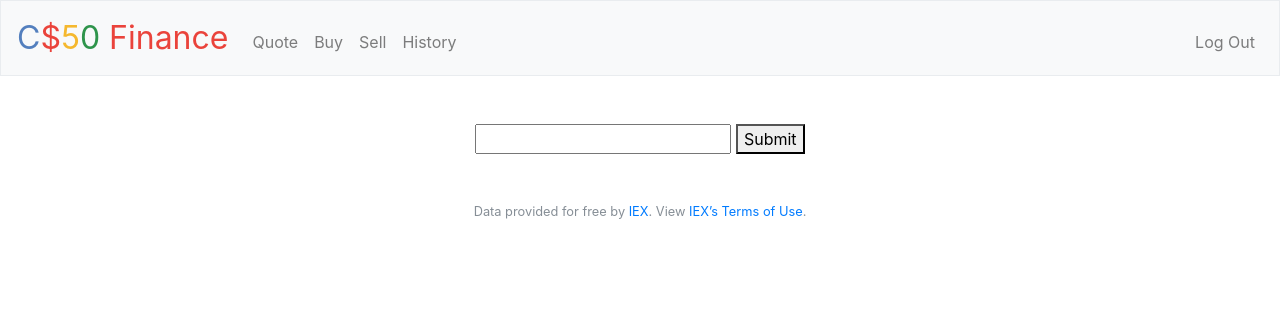
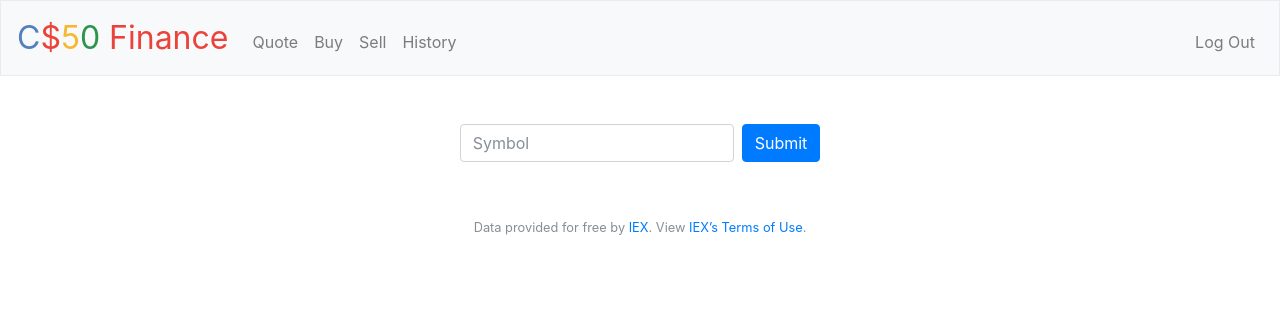
Before and after one commit to chiptus/cs50x-solutions, a Flask app: page /quote in a window 1280 px wide. Shown: the top 336 px of the page. Run offline with Flask 2, Linux system fonts and the light colour scheme; a user stored in the database is signed in; some libraries are stand-ins or nearby versions.

Commit message:
pset7 - style quote form

```diff
--- a/pset7/finance/templates/quote.html
+++ b/pset7/finance/templates/quote.html
@@ -6,9 +6,11 @@
 
 {% block main %}
 
-<form action="/quote" method="POST">
-    <input name="symbol" />
-    <button type="submit">Submit</button>
+<form action="/quote" method="POST" class="form-inline justify-content-center">
+
+    <input name="symbol" class="form-control mb-2 mr-sm-2" placeholder="Symbol"/>
+
+    <button type="submit" class="btn btn-primary mb-2">Submit</button>
 </form>
 
 {% endblock %}
```
